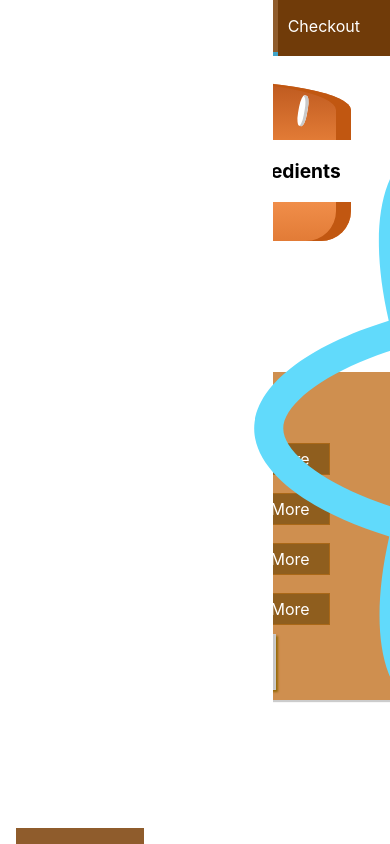
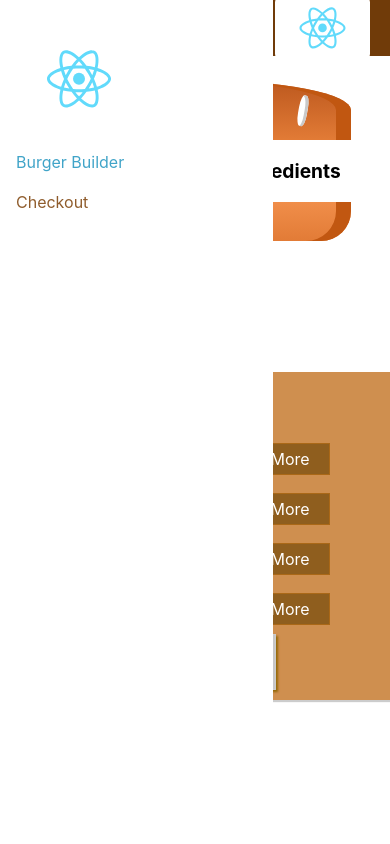
Before and after one commit to Cyberproton/react-basic, a React (Create React App) app: page / in a window 390 px wide. Built offline with nearby package versions, Linux system fonts and the light colour scheme.

Commit message:
Improve responsiveness

```diff
--- a/src/components/Navigation/NavigationItems/NavigationItem/NavigationItem.module.css
+++ b/src/components/Navigation/NavigationItems/NavigationItem/NavigationItem.module.css
@@ -1,7 +1,28 @@
 .NavigationItem {
+    width: 100%;
+    margin: 10px 0;
+    box-sizing: border-box;
+}
+
+.NavigationItem a {
+    width: 100%;
+    color: #8f5c2c;
+    text-decoration: none;
+    box-sizing: border-box;
+    display: block;
+}
+
+.NavigationItem a:hover,
+.NavigationItem a:active,
+.NavigationItem a.active {
+    color: #40a4c8;
+}
+
+@media (min-width: 500px) {
+    .NavigationItem {
+        width: auto;
         height: 100%;
         margin: 0;
-    box-sizing: border-box;
         display: flex;
         align-items: center;
     }
@@ -9,11 +30,8 @@
     .NavigationItem a {
         height: 100%;
         color: white;
-    text-decoration: none;
         padding: 16px 10px;
         border-bottom: 4px solid transparent;
-    box-sizing: border-box;
-    display: block;
     }
 
     .NavigationItem a:hover,
@@ -23,3 +41,4 @@
         background-color: #8f5c2c;
         border-bottom: 4px solid #40a4c8;
     }
+}
--- a/src/components/Navigation/NavigationItems/NavigationItems.module.css
+++ b/src/components/Navigation/NavigationItems/NavigationItems.module.css
@@ -4,5 +4,12 @@
     padding: 0;
     list-style: none;
     display: flex;
+    flex-flow: column;
     align-items: center;
 }
+
+@media (min-width: 500px) {
+    .NavigationItems {
+        flex-flow: row;
+    }
+}
--- a/src/components/Navigation/Sidedrawer/SideDrawer.js
+++ b/src/components/Navigation/Sidedrawer/SideDrawer.js
@@ -7,7 +7,9 @@
 const SideDrawer = () => {
     return (
         <div className={styles.SideDrawer}>
-            <Logo />
+            <div className={styles.Logo}>
+                <Logo />
+            </div>
             <nav>
                 <NavigationItems />
             </nav>
--- a/src/components/Navigation/Sidedrawer/SideDrawer.module.css
+++ b/src/components/Navigation/Sidedrawer/SideDrawer.module.css
@@ -25,3 +25,8 @@
 .Close {
     transform: translateX(-100%);
 }
+
+.Logo {
+    height: 10%;
+    margin-bottom: 32px;
+}
--- a/src/components/Navigation/Toolbar/Toolbar.js
+++ b/src/components/Navigation/Toolbar/Toolbar.js
@@ -8,7 +8,7 @@
     <header className={styles.Toolbar}>
         <div>MENU</div>
         <Logo />
-        <nav>
+        <nav className={styles.DesktopOnly}>
             <NavigationItems />
         </nav>
     </header>
--- a/src/components/Navigation/Toolbar/Toolbar.module.css
+++ b/src/components/Navigation/Toolbar/Toolbar.module.css
@@ -16,3 +16,9 @@
 .Toolbar nav {
     height: 100%;
 }
+
+@media (max-width: 499px) {
+    .DesktopOnly {
+        display: none;
+    }
+}
```
Lines whose indentation alone changed are shown as unchanged.
